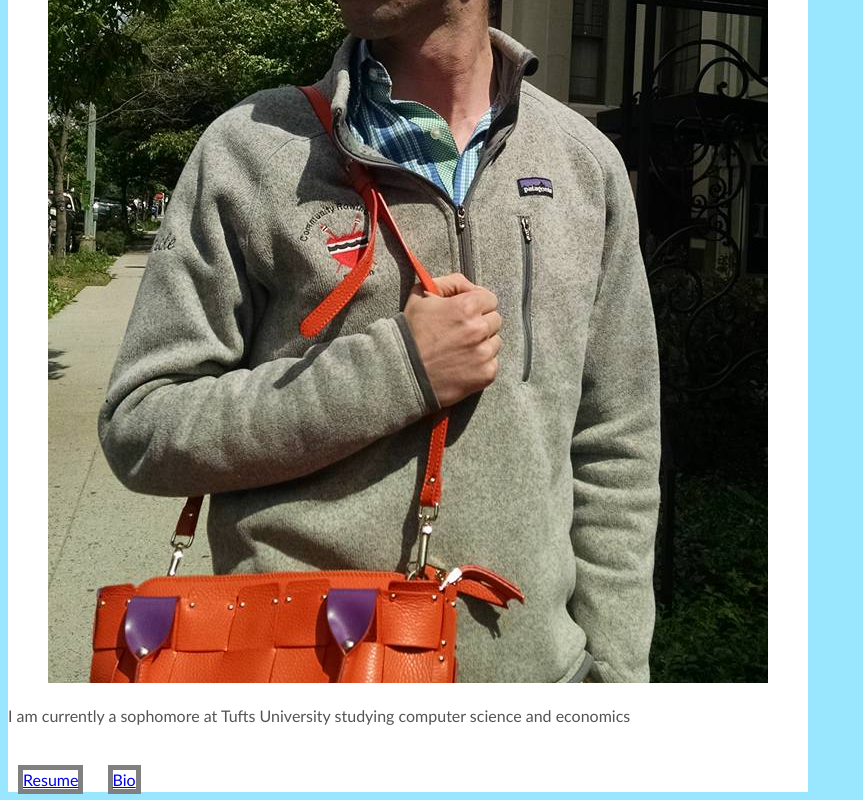
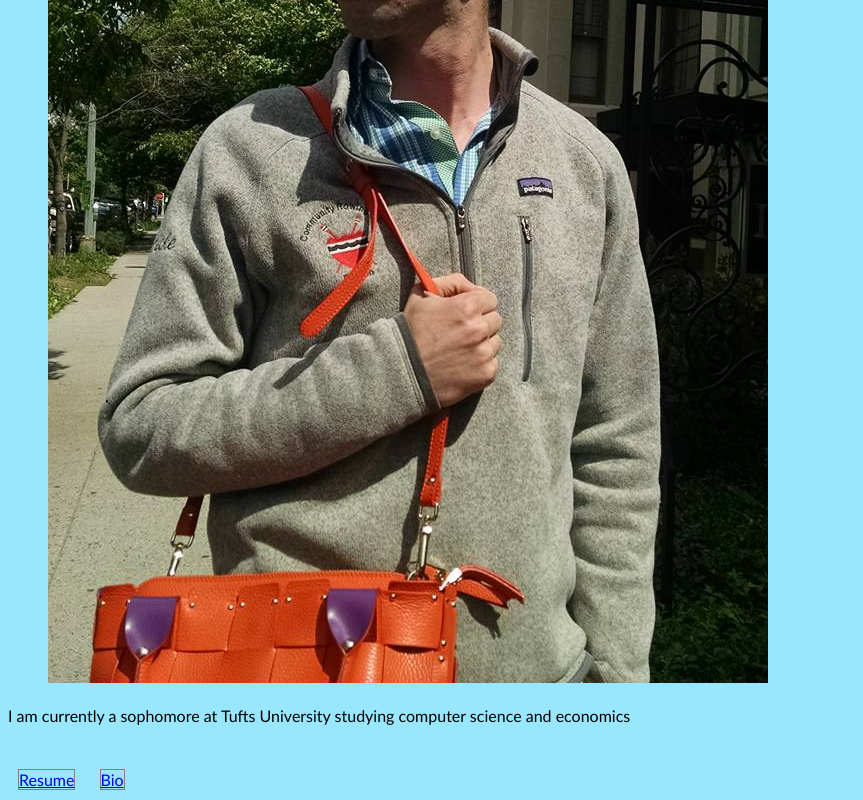
Before and after one commit to tjaeni01/tjaeni01.github.io, a plain HTML site: page index.html in a window 1280 px wide. Shown: the part 434-1234 px from the top of the page, without its empty margins (0-863 px from the left). Drawn offline with Linux system fonts and the light colour scheme.

Commit message:
small edit

```diff
--- a/main.css
+++ b/main.css
@@ -3,8 +3,7 @@ html {
 }
 
 body {
-    background: #fff;
-    color: #545454;
+    background: #99e6ff;
     font-family: "Trebuchet MS", Helvetica, sans-serif;
     font-size: 16px;
     line-height: 1.5;
@@ -20,7 +19,7 @@ h2 {
 }
 
 a {
-    border: 5px solid gray;
+    border: 1px solid gray;
     margin: 10px;
 }
 
```
